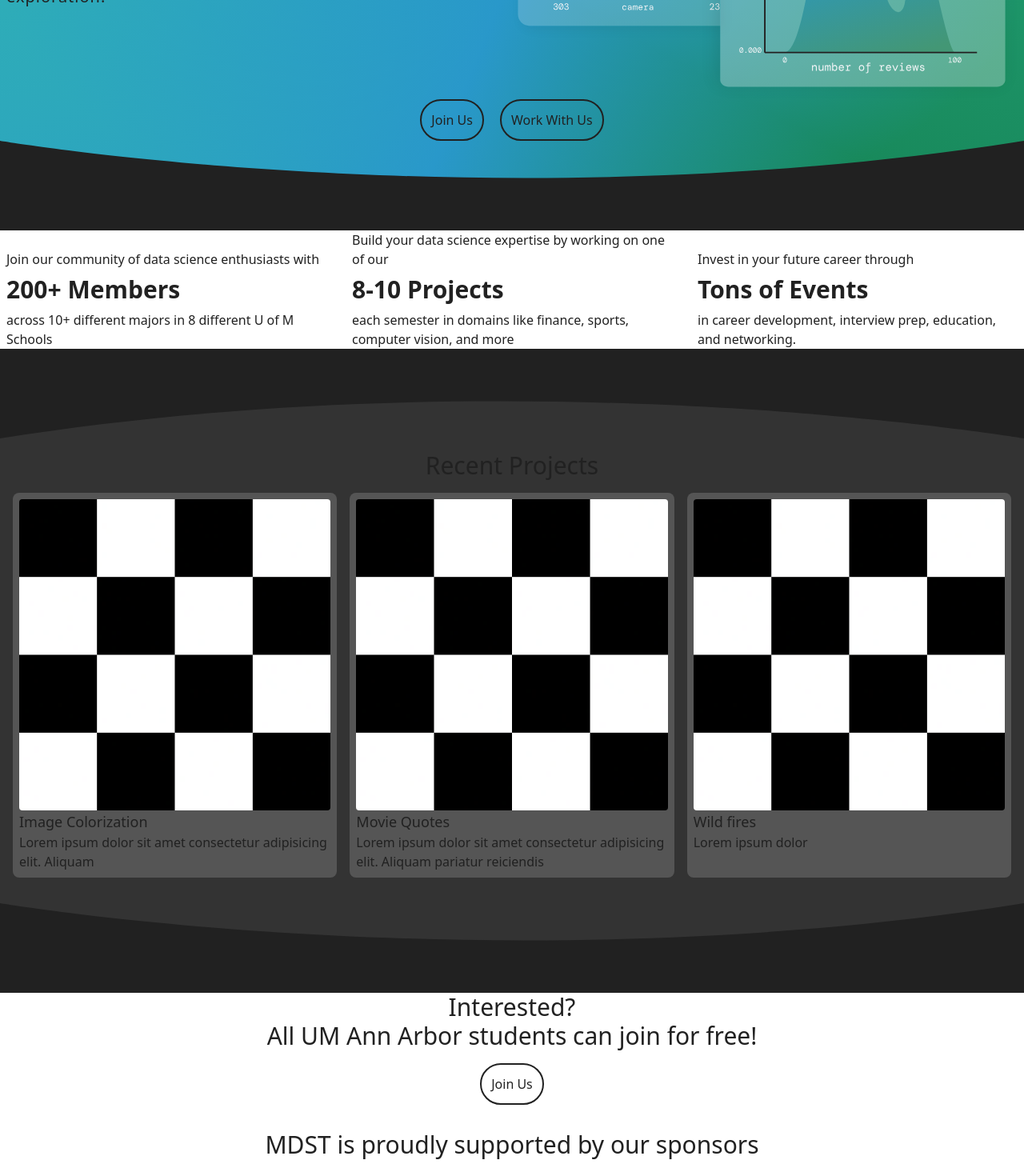
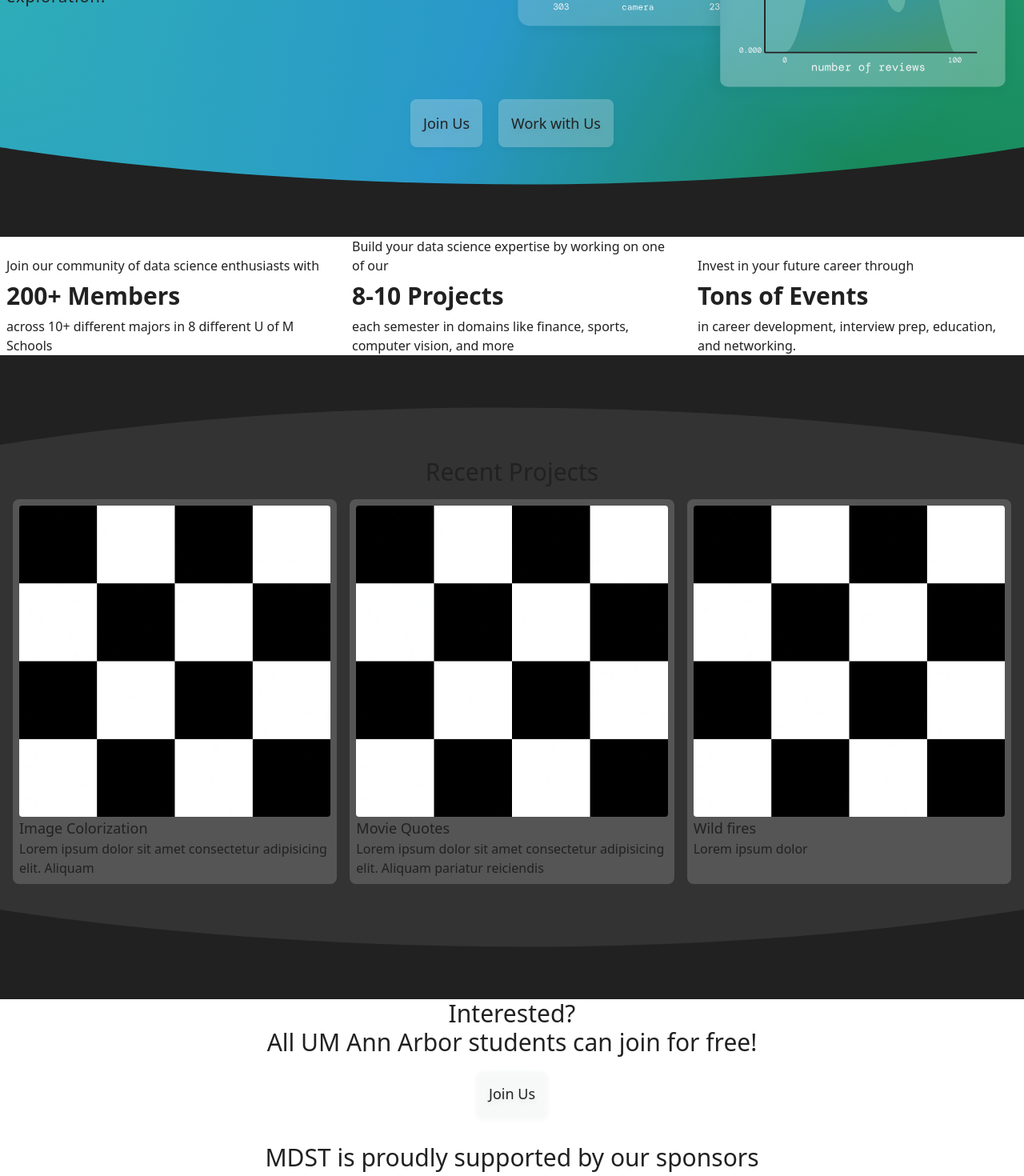
Before and after one commit to MichiganDataScienceTeam/official-website, a Next.js app: page / in a window 1280 px wide. Shown: the part 360-1830 px from the top of the page at 80% size. Built offline with nearby package versions, Linux system fonts and the light colour scheme.

Commit message:
Added button component

```diff
--- /dev/null
+++ b/components/button.jsx
@@ -0,0 +1,12 @@
+import Link from "next/link";
+
+export default function Button({ href, text }) {
+  return (
+    <Link
+      className="rounded-lg p-4 text-lg hover:-translate-y-1 bg-translucent transition drop-shadow-md"
+      href={href}
+    >
+      {text}
+    </Link>
+  );
+}
--- a/pages/index.jsx
+++ b/pages/index.jsx
@@ -3,6 +3,8 @@ import Wave from "@/components/wave";
 import Wave180 from "@/components/wave180";
 import Hero from "@/components/hero";
 import Link from "next/link";
+import Button from "@/components/button";
+
 import fs from "fs";
 import path from "path";
 // import Markdown from 'markdown-to-jsx';
@@ -44,18 +46,8 @@ export default function Home({ sponsors, projects }) {
         </div>
 
         <div className="flex justify-center gap-5">
-          <Link
-            className="border-2 rounded-full p-3 hover:-translate-y-1"
-            href="/join"
-          >
-            Join Us
-          </Link>
-          <Link
-            className="border-2 rounded-full p-3 hover:-translate-y-1"
-            href="/sponsors"
-          >
-            Work With Us
-          </Link>
+          <Button href="/join" text="Join Us" />
+          <Button href="/sponsors" text="Work with Us" />
         </div>
       </Hero>
       <div className="container mx-auto px-2">
@@ -103,12 +95,7 @@ export default function Home({ sponsors, projects }) {
           All UM Ann Arbor students can join for free!
         </h2>
         <div className="flex mt-4 justify-center">
-          <Link
-            className="border-2 rounded-full p-3 hover:-translate-y-1"
-            href=""
-          >
-            Join Us
-          </Link>
+          <Button href="/join" text="Join Us" />
         </div>
       </div>
 
--- a/tailwind.config.js
+++ b/tailwind.config.js
@@ -19,6 +19,7 @@ module.exports = {
     },
     colors: {
       transparent: "transparent",
+      translucent: "#F3F5F744",
       current: "currentColor",
       black: colors.black,
       white: colors.white,
```
